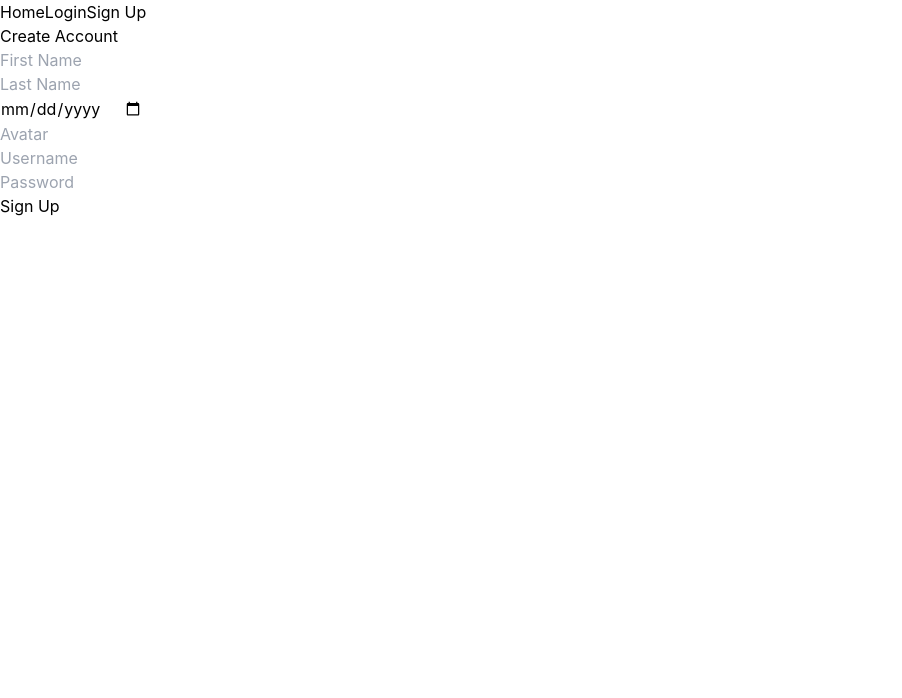
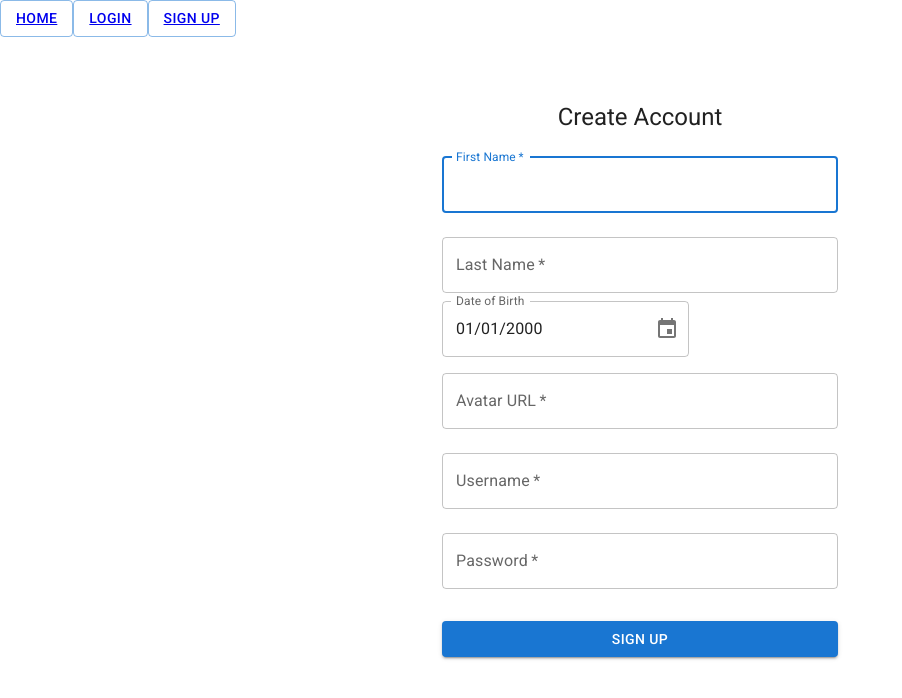
Before and after one commit to andreaesparza13/crumbl-cookie-rater, a React (Create React App) app in the folder client/: page /signup in a window 1280 px wide. Shown: the top 698 px of the page, without its empty margins (0-902 px from the left). Built offline with nearby package versions, Linux system fonts and the light colour scheme; no server answers.

Commit message:
styled login and sign up

```diff
--- a/client/src/components/App.jsx
+++ b/client/src/components/App.jsx
@@ -1,6 +1,7 @@
 import '../index.css';
 import { useState, useEffect } from "react"
 import { useNavigate, Link, Outlet } from 'react-router-dom';
+import Button from '@mui/material/Button';
 
 function App() {
 
@@ -28,9 +29,9 @@ function App() {
 		return (
 			<>
 				<div>
-					<Link to='/'>Home</Link>
-					<Link to='/login' setCurrentUser={setCurrentUser}>Login</Link>
-					<Link to='/signup'>Sign Up</Link>
+					<Button variant="outlined"><Link to='/'>Home</Link></Button>
+					<Button variant="outlined"><Link to='/login' setCurrentUser={setCurrentUser}>Login</Link></Button>
+					<Button variant="outlined"><Link to='/signup'>Sign Up</Link></Button>
 				</div>
 				<div>
 					<Outlet />
@@ -43,10 +44,10 @@ function App() {
 		return (
 			<>
 				<div>
-					<Link to='/'>Home</Link>
-					<Link to='/profile' currentUser={currentUser}>Profile</Link>
-					<Link to='/settings' currentUser={currentUser}>Settings</Link>
-					<Link to='/' onClick={handleLogout}>Logout</Link>
+					<Button variant="outlined"><Link to='/'>Home</Link></Button>
+					<Button variant="outlined"><Link to='/profile' currentUser={currentUser}>Profile</Link></Button>
+					<Button variant="outlined"><Link to='/settings' currentUser={currentUser}>Settings</Link></Button>
+					<Button variant="outlined"><Link to='/' onClick={handleLogout}>Logout</Link></Button>
 				</div>
 				<div>
 					<Outlet />
--- a/client/src/components/Login.jsx
+++ b/client/src/components/Login.jsx
@@ -1,19 +1,28 @@
-import React, { useState } from 'react'
+import * as React from 'react';
+import Button from '@mui/material/Button';
+import CssBaseline from '@mui/material/CssBaseline';
+import TextField from '@mui/material/TextField';
+import Box from '@mui/material/Box';
+import Typography from '@mui/material/Typography';
+import Container from '@mui/material/Container';
+import { createTheme, ThemeProvider } from '@mui/material/styles';
 import { useNavigate } from 'react-router-dom'
+import { useState } from 'react'
 
-const Login = ({ setCurrentUser }) => {
+const theme = createTheme();
 
-	const [username, setUsername] = useState("")
-	const [password, setPassword] = useState("")
+export default function Login({ setCurrentUser }) {
+
+	const navigate = useNavigate();
 	const [errors, setErrors] = useState([])
-	const navigate = useNavigate()
 
-	const handleSubmit = (e) => {
-		e.preventDefault()
+	const handleSubmit = (event) => {
+		event.preventDefault();
+		const data = new FormData(event.currentTarget);
 		fetch('/login', {
 			method: "POST",
 			headers: { 'Content-Type': 'application/json' },
-			body: JSON.stringify({ username, password })
+			body: JSON.stringify({ username: data.get('username'), password: data.get('password') })
 		})
 		.then(res => {
 			if(res.ok) {
@@ -25,37 +34,51 @@ const Login = ({ setCurrentUser }) => {
 				res.json().then(data => setErrors(data.error))
 			}
 		})
-	}
+	};
 
 	return (
-		<div>
-			<form onSubmit={handleSubmit}>
-				<h1>Login</h1>
-				<div>
-					<input
-						type='text'
-						placeholder='Username'
-						name='username'
-						value={username}
-						onChange={e => setUsername(e.target.value)}
+		<ThemeProvider theme={theme}>
+			<Container component="main" maxWidth="xs">
+			<CssBaseline />
+			<Box
+				sx={{
+					marginTop: 8,
+					display: 'flex',
+					flexDirection: 'column',
+					alignItems: 'center',
+				}}
+			>
+				<Typography component="h1" variant="h5">
+					Log In
+				</Typography>
+				<Box component="form" onSubmit={handleSubmit} noValidate sx={{ mt: 1 }}>
+					<TextField
+						margin="normal"
+						required
+						fullWidth
+						id="username"
+						label="Username"
+						name="username"
+						autoComplete="username"
+						autoFocus
 					/>
-				</div>
-				<div>
-					<input
-						type='password'
-						placeholder='Password'
-						name='password'
-						value={password}
-						onChange={e => setPassword(e.target.value)}
+					<TextField
+						margin="normal"
+						required
+						fullWidth
+						name="password"
+						label="Password"
+						type="password"
+						id="password"
+						autoComplete="current-password"
 					/>
-				</div>
-				<div>
-					<button type='submit'>Submit</button>
-				</div>
+					<Button type="submit" fullWidth variant="contained" sx={{ mt: 3, mb: 2 }}>
+						Log In
+					</Button>
+				</Box>
 				{errors ? <div>{errors}</div> : null}
-			</form>
-		</div>
-	)
+			</Box>
+			</Container>
+		</ThemeProvider>
+	);
 }
-
-export default Login
--- a/client/src/components/Signup.jsx
+++ b/client/src/components/Signup.jsx
@@ -1,99 +1,139 @@
-import React, { useState } from 'react'
+import * as React from 'react';
+import Button from '@mui/material/Button';
+import CssBaseline from '@mui/material/CssBaseline';
+import TextField from '@mui/material/TextField';
+import Box from '@mui/material/Box';
+import Typography from '@mui/material/Typography';
+import Container from '@mui/material/Container';
+import { createTheme, ThemeProvider } from '@mui/material/styles';
+import { useNavigate } from 'react-router-dom'
+import { useState } from 'react'
+import dayjs from 'dayjs'
+import { AdapterDayjs } from '@mui/x-date-pickers/AdapterDayjs';
+import { DesktopDatePicker } from '@mui/x-date-pickers/DesktopDatePicker';
+import { LocalizationProvider } from '@mui/x-date-pickers/LocalizationProvider';
 
-const Signup = ({ setCurrentUser }) => {
-   const [first_name, setFirstName] = useState("")
-   const [last_name, setLastName] = useState("")
-   const [date_of_birth, setDOB] = useState("")
-   const [avatar, setAvatar] = useState("")
-	const [username, setUsername] = useState("")
-	const [password, setPassword] = useState("")
+const theme = createTheme();
+
+export default function Signup({ setCurrentUser }) {
+
+	const navigate = useNavigate();
 	const [errors, setErrors] = useState([])
-	// const navigate = useNavigate()
+   const [birthdate, setBirthdate] = useState(dayjs('2000-01-01'));
 
-	const handleSubmit = (e) => {
-		e.preventDefault()
+   const handleChange = (newValue) => {
+      setBirthdate(newValue);
+   };
+
+	const handleSubmit = (event) => {
+		event.preventDefault();
+		const data = new FormData(event.currentTarget);
 		fetch('/signup', {
 			method: "POST",
 			headers: { 'Content-Type': 'application/json' },
-			body: JSON.stringify({ first_name, last_name, date_of_birth, avatar, username, password })
+			body: JSON.stringify({
+            first_name: data.get('first_name'),
+            last_name: data.get('last_name'),
+            avatar: data.get('avatar'),
+            date_of_birth: data.get('birthdate'),
+            username: data.get('username'),
+            password: data.get('password')
+         })
 		})
 		.then(res => {
 			if(res.ok) {
 				res.json().then(user => {
 					setCurrentUser(user)
-					// navigate("/")
+					navigate("/")
 				})
 			} else {
 				res.json().then(data => setErrors(data.error))
 			}
 		})
-	}
+	};
 
 	return (
-		<div>
-			<form onSubmit={handleSubmit}>
-				<h1>Create Account</h1>
-				<div>
-					<input
-						type='text'
-						placeholder='First Name'
-						name='first_name'
-						value={first_name}
-						onChange={e => setFirstName(e.target.value)}
+		<ThemeProvider theme={theme}>
+			<Container component="main" maxWidth="xs">
+			<CssBaseline />
+			<Box
+				sx={{
+					marginTop: 8,
+					display: 'flex',
+					flexDirection: 'column',
+					alignItems: 'center',
+				}}
+			>
+				<Typography component="h1" variant="h5">
+					Create Account
+				</Typography>
+				<Box component="form" onSubmit={handleSubmit} noValidate sx={{ mt: 1 }}>
+					<TextField
+						margin="normal"
+						required
+						fullWidth
+						id="first_name"
+						label="First Name"
+						name="first_name"
+						autoComplete="first_name"
+						autoFocus
 					/>
-				</div>
-				<div>
-					<input
-						type='text'
-						placeholder='Last Name'
-						name='last_name'
-						value={last_name}
-						onChange={e => setLastName(e.target.value)}
+					<TextField
+						margin="normal"
+						required
+						fullWidth
+						id="last_name"
+						label="Last Name"
+						name="last_name"
+						autoComplete="last_name"
+						// autoFocus
 					/>
-				</div>
-				<div>
-					<input
-						type='date'
-						placeholder='Date of Birth'
-						name='date_of_birth'
-						value={date_of_birth}
-						onChange={e => setDOB(e.target.value)}
+               <LocalizationProvider dateAdapter={AdapterDayjs}>
+                  <DesktopDatePicker
+                     label="Date of Birth"
+                     inputFormat="MM/DD/YYYY"
+                     value={birthdate}
+                     onChange={handleChange}
+                     renderInput={(params) => <TextField {...params} />}
+                  />
+               </LocalizationProvider>
+					<TextField
+						margin="normal"
+						required
+						fullWidth
+						id="avatar"
+						label="Avatar URL"
+						name="avatar"
+						autoComplete="avatar"
+						// autoFocus
 					/>
-				</div>
-				<div>
-					<input
-						type='text'
-						placeholder='Avatar'
-						name='avatar'
-						value={avatar}
-						onChange={e => setAvatar(e.target.value)}
+					<TextField
+						margin="normal"
+						required
+						fullWidth
+						id="username"
+						label="Username"
+						name="username"
+						autoComplete="username"
+						// autoFocus
 					/>
-				</div>
-				<div>
-					<input
-						type='text'
-						placeholder='Username'
-						name='username'
-						value={username}
-						onChange={e => setUsername(e.target.value)}
+					<TextField
+						margin="normal"
+						required
+						fullWidth
+						name="password"
+						label="Password"
+						type="password"
+						id="password"
+						autoComplete="current-password"
 					/>
-				</div>
-				<div>
-					<input
-						type='password'
-						placeholder='Password'
-						name='password'
-						value={password}
-						onChange={e => setPassword(e.target.value)}
-					/>
-				</div>
-				<div>
-					<button type='submit'>Sign Up</button>
-				</div>
+					<Button type="submit" fullWidth variant="contained" sx={{ mt: 3, mb: 2 }}>
+						Sign Up
+					</Button>
+				</Box>
 				{errors ? <div>{errors}</div> : null}
-			</form>
-		</div>
-	)
+			</Box>
+			</Container>
+		</ThemeProvider>
+	);
 }
-
-export default Signup
--- a/client/src/index.css
+++ b/client/src/index.css
@@ -1,6 +1,6 @@
-@tailwind base;
+/* @tailwind base;
 @tailwind components;
-@tailwind utilities;
+@tailwind utilities; */
 
 body {
   margin: 0;
--- a/client/src/index.js
+++ b/client/src/index.js
@@ -9,6 +9,11 @@ import Login from './components/Login';
 import Signup from './components/Signup';
 import Profile from './components/Profile';
 import Settings from './components/Settings';
+
+import '@fontsource/roboto/300.css';
+import '@fontsource/roboto/400.css';
+import '@fontsource/roboto/500.css';
+import '@fontsource/roboto/700.css';
 
 const router = createBrowserRouter(
   createRoutesFromElements(
```
Also changed, not shown: client/package.json (+8 -0 lines), 1 other file (tests, documents, lock files or other folders).
